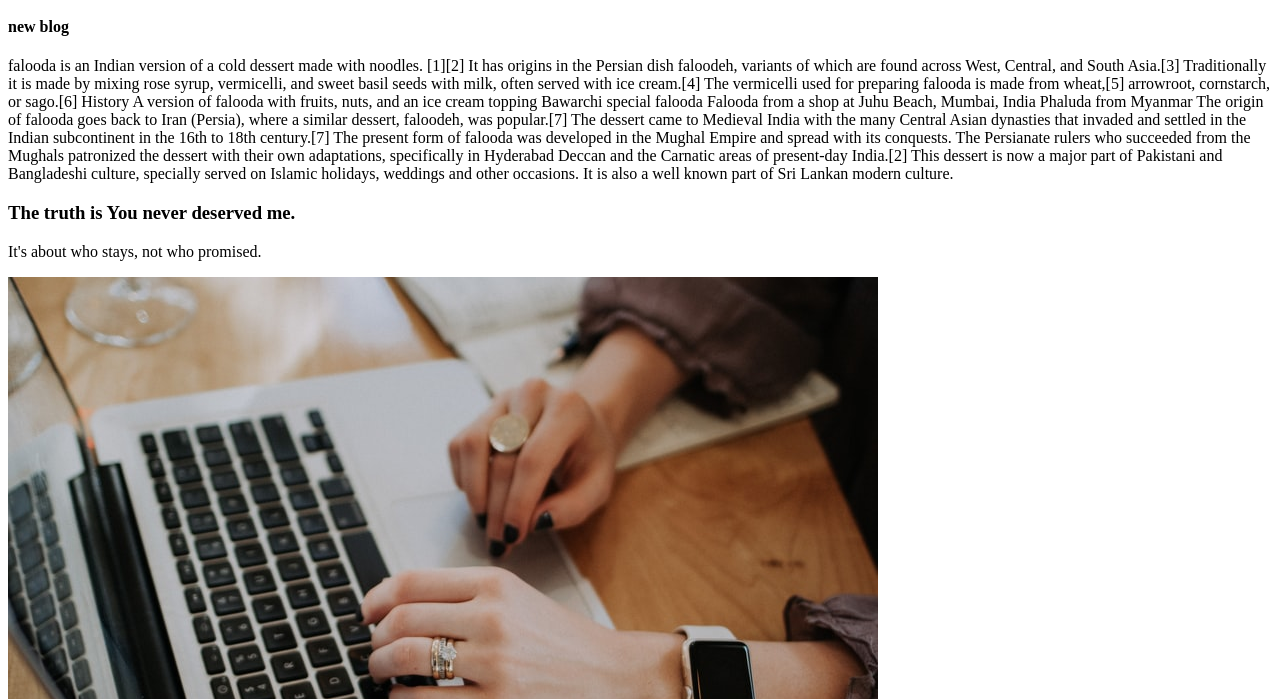
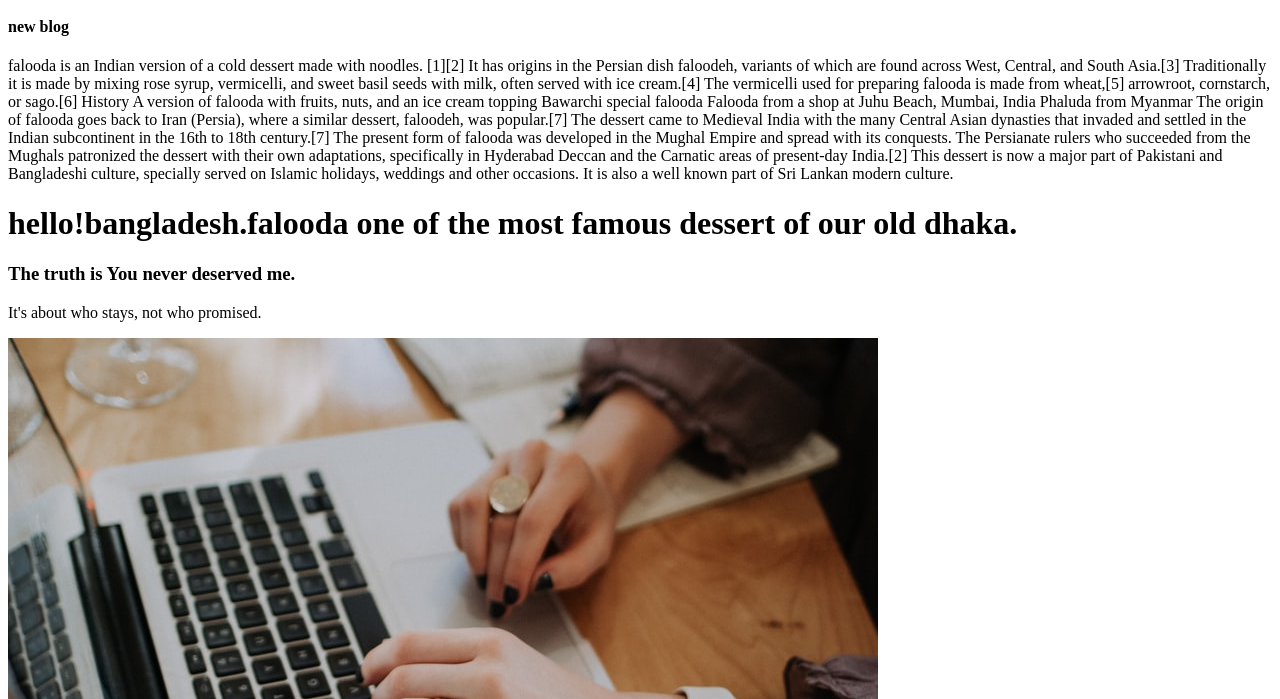
Before and after one commit to sajidsuchi/first-repo, a plain HTML site: page index.html in a window 1280 px wide. Shown: the part 101-800 px from the top of the page. Drawn offline with Linux system fonts and the light colour scheme.

Commit message:
update data

```diff
--- a/index.html
+++ b/index.html
@@ -24,6 +24,7 @@
             Phaluda from Myanmar
             The origin of falooda goes back to Iran (Persia), where a similar dessert, faloodeh, was popular.[7] The dessert came to Medieval India with the many Central Asian dynasties that invaded and settled in the Indian subcontinent in the 16th to 18th century.[7] The present form of falooda was developed in the Mughal Empire and spread with its conquests. The Persianate rulers who succeeded from the Mughals patronized the dessert with their own adaptations, specifically in Hyderabad Deccan and the Carnatic areas of present-day India.[2] This dessert is now a major part of Pakistani and Bangladeshi culture, specially served on Islamic holidays, weddings and other occasions. It is also a well known part of Sri Lankan modern culture.</p>
         </div>
+    <h1>hello!bangladesh.falooda one of the most famous dessert of our old dhaka.</h1>
      <h3> The truth is You never deserved me.</h3>
      <p>It's about who stays, not who promised.</p>
      <img src="leotop.png" alt="">
```
